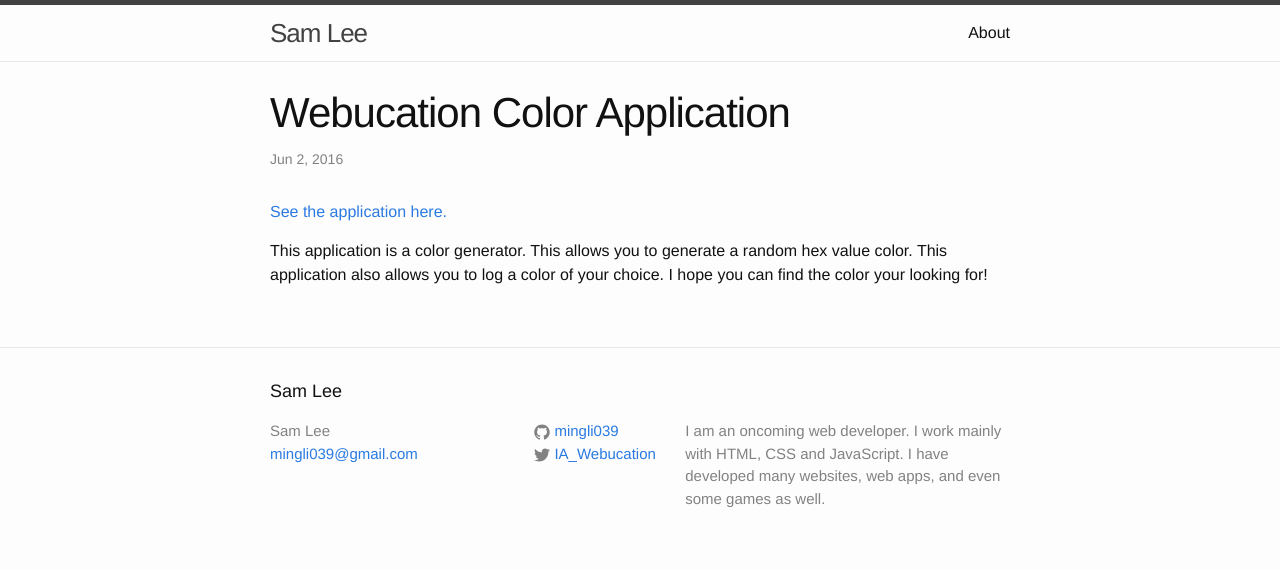
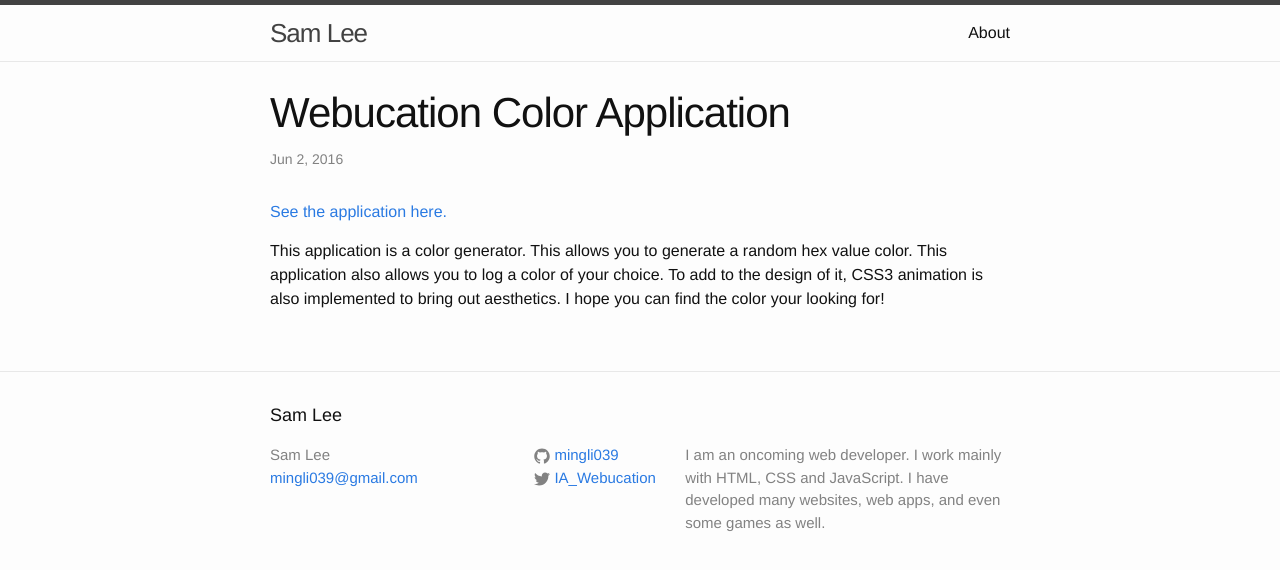
Before and after one commit to mingli039/mingli039.github.io, a Jekyll site: the page built from _posts/2016-06-02-color-application.md, in a window 1280 px wide. Shown: the top 570 px of the page. Built offline with Jekyll 4.4.1, drawn with Linux system fonts in a browser that asks for light colours.

Commit message:
Update 2016-06-02-color-application.md

```diff
--- a/_posts/2016-06-02-color-application.md
+++ b/_posts/2016-06-02-color-application.md
@@ -4,4 +4,4 @@ title:  Webucation Color Application
 ---
 [See the application here.](https://mingli039.github.io/webucation/WebApps/Color/yid.html)
 
-This application is a color generator. This allows you to generate a random hex value color. This application also allows you to log a color of your choice. I hope you can find the color your looking for!
+This application is a color generator. This allows you to generate a random hex value color. This application also allows you to log a color of your choice. To add to the design of it, CSS3 animation is also implemented to bring out aesthetics. I hope you can find the color your looking for!
```
